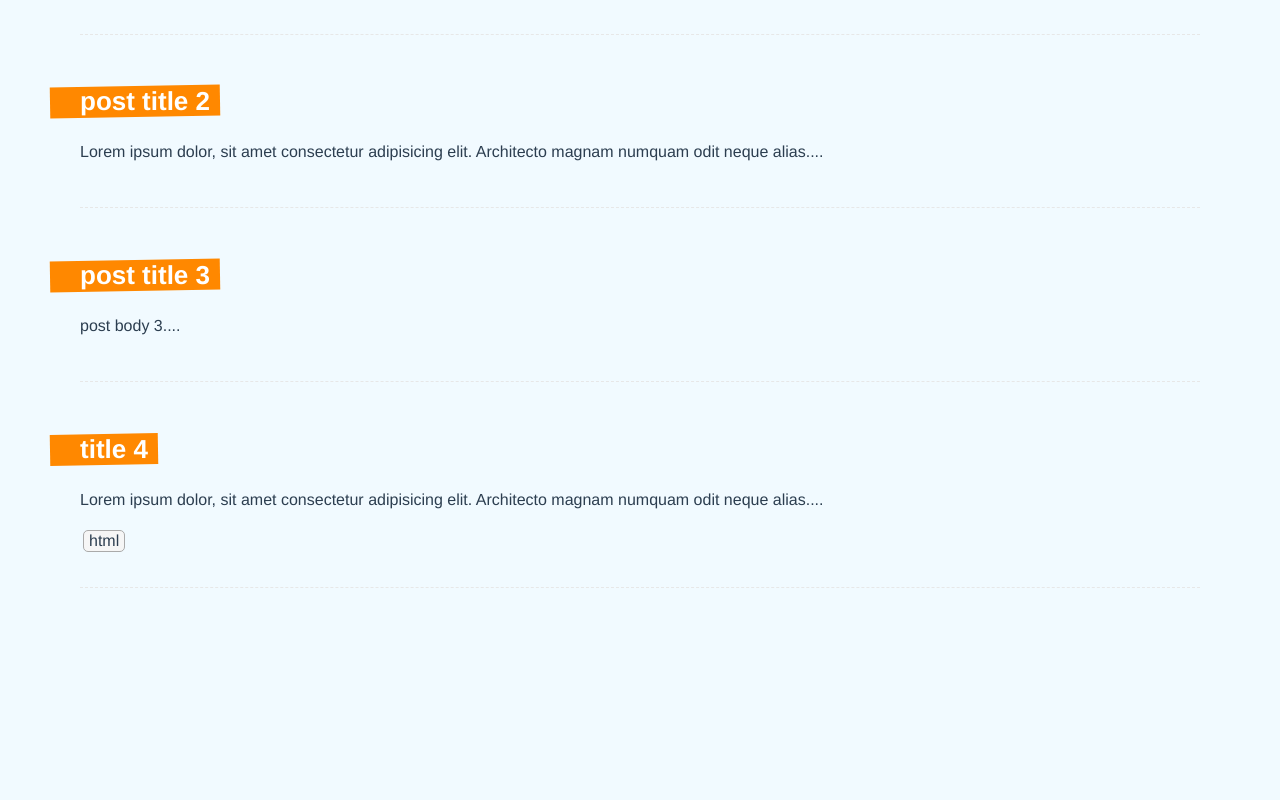
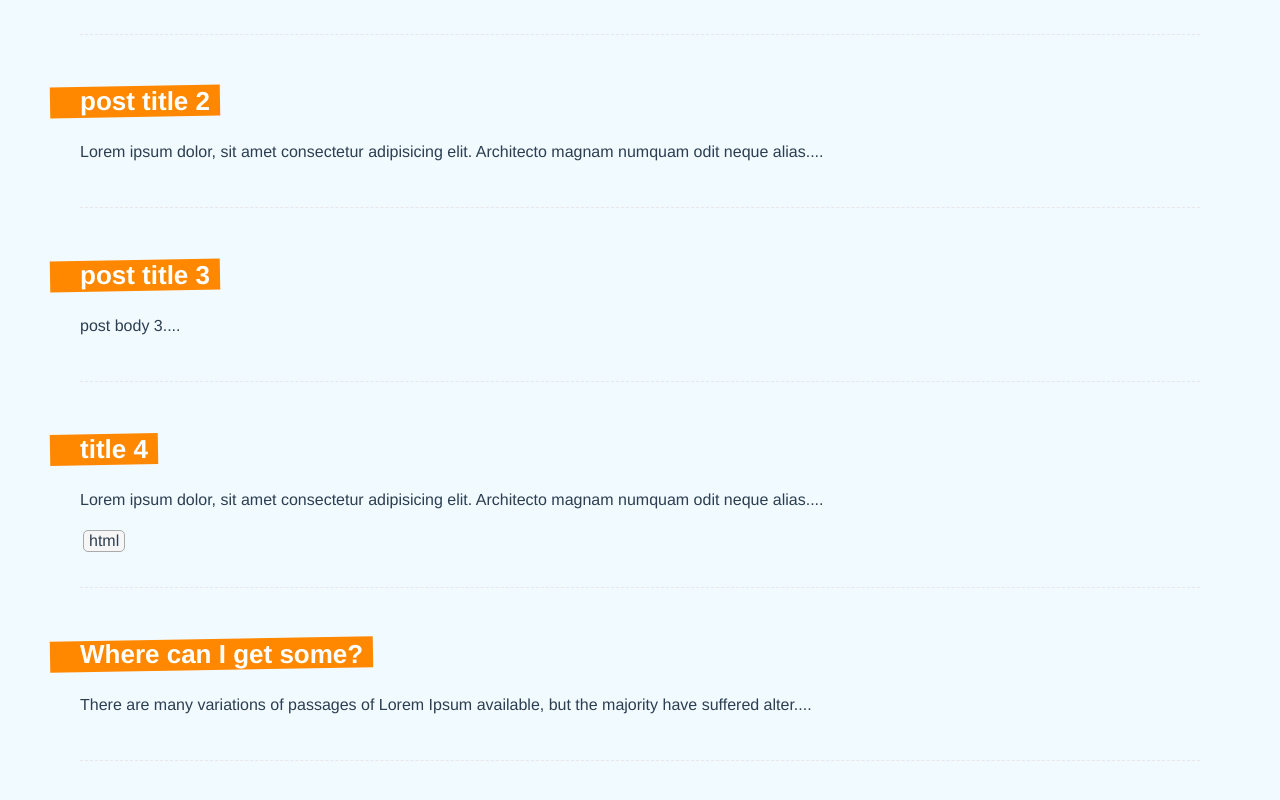
Before and after one commit to khaingzinkhaingzin/composition-api, a Vue app: page / in a window 1280 px wide. Shown: the part 346-1146 px from the top of the page. Before the commit the page ends 982 px from the top, so only its background shows below. Built offline with nearby package versions, Linux system fonts and the light colour scheme; data requests are answered from the project's data file.

Commit message:
Get dynamic route param using vue-router

```diff
--- a/database/db.json
+++ b/database/db.json
@@ -22,6 +22,12 @@
       "tags": [
         "html"
       ]
+    },
+    {
+      "id": "3f34",
+      "title": "Where can I get some?",
+      "body": "There are many variations of passages of Lorem Ipsum available, but the majority have suffered alteration in some form, by injected humour, or randomised words which don't look even slightly believable. If you are going to use a passage of Lorem Ipsum, you need to be sure there isn't anything embarrassing hidden in the middle of text. All the Lorem Ipsum generators on the Internet tend to repeat predefined chunks as necessary, making this the first true generator on the Internet. It uses a dictionary of over 200 Latin words, combined with a handful of model sentence structures, to generate Lorem Ipsum which looks reasonable. The generated Lorem Ipsum is therefore always free from repetition, injected humour, or non-characteristic words etc.",
+      "tags": []
     }
   ]
 }
--- a/src/views/Create.vue
+++ b/src/views/Create.vue
@@ -20,8 +20,11 @@
 
 <script>
 import { ref } from 'vue';
+import { useRouter } from 'vue-router'
 export default {
     setup() {
+        let router = useRouter();
+
         let title = ref("");
         let body = ref("");
         let tag = ref("");
@@ -48,7 +51,8 @@
                     })
                 });
 
-
+                // redirect router to home
+                router.push("/");
             } catch (err) {
                 console.log(err.message);
             }
--- a/src/views/Detail.vue
+++ b/src/views/Detail.vue
@@ -14,10 +14,13 @@
 <script>
 import Spinner from '../components/Spinner'
 import getPost from "../composables/getPost";
+import { useRoute } from 'vue-router'
 export default {
   components: { Spinner },
 	props: ["id"],
 	setup(props) {
+        let route = useRoute();
+        console.log(route.params.id);
 		let { post, error, load } = getPost(props.id);
 		load();
 		return { post, error };
```
